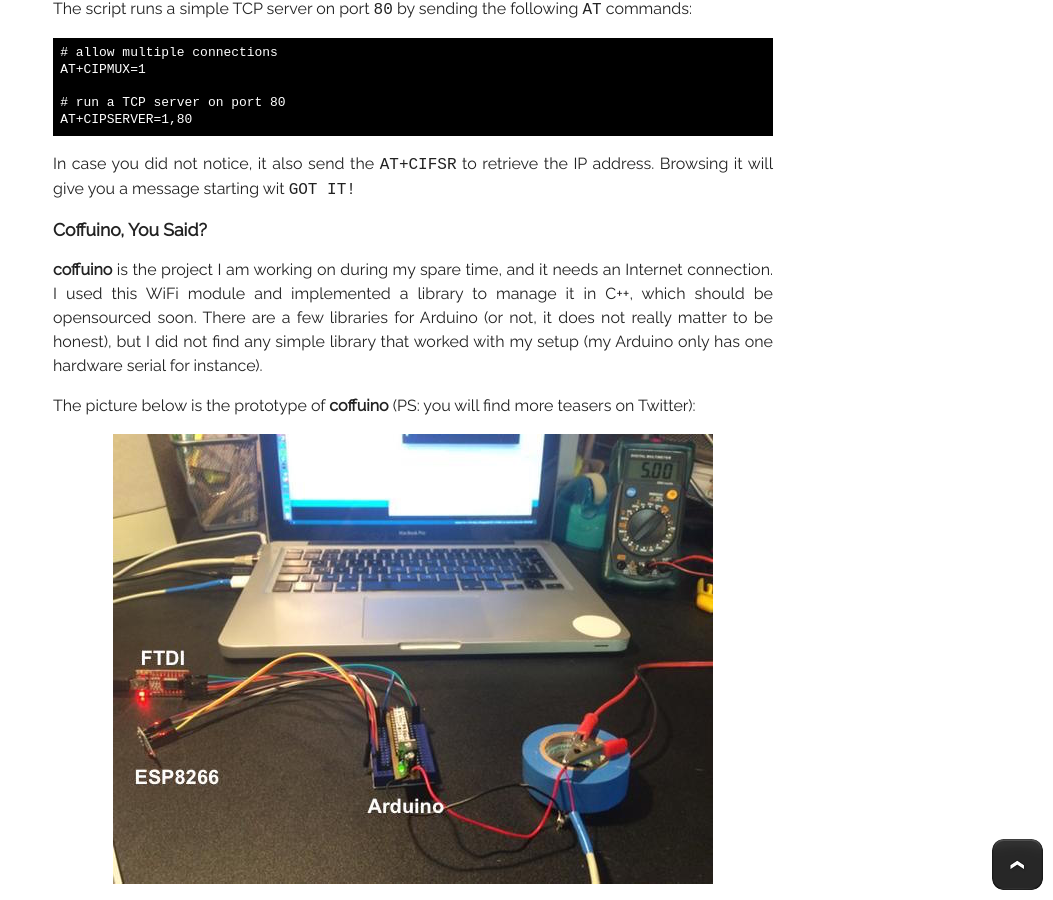
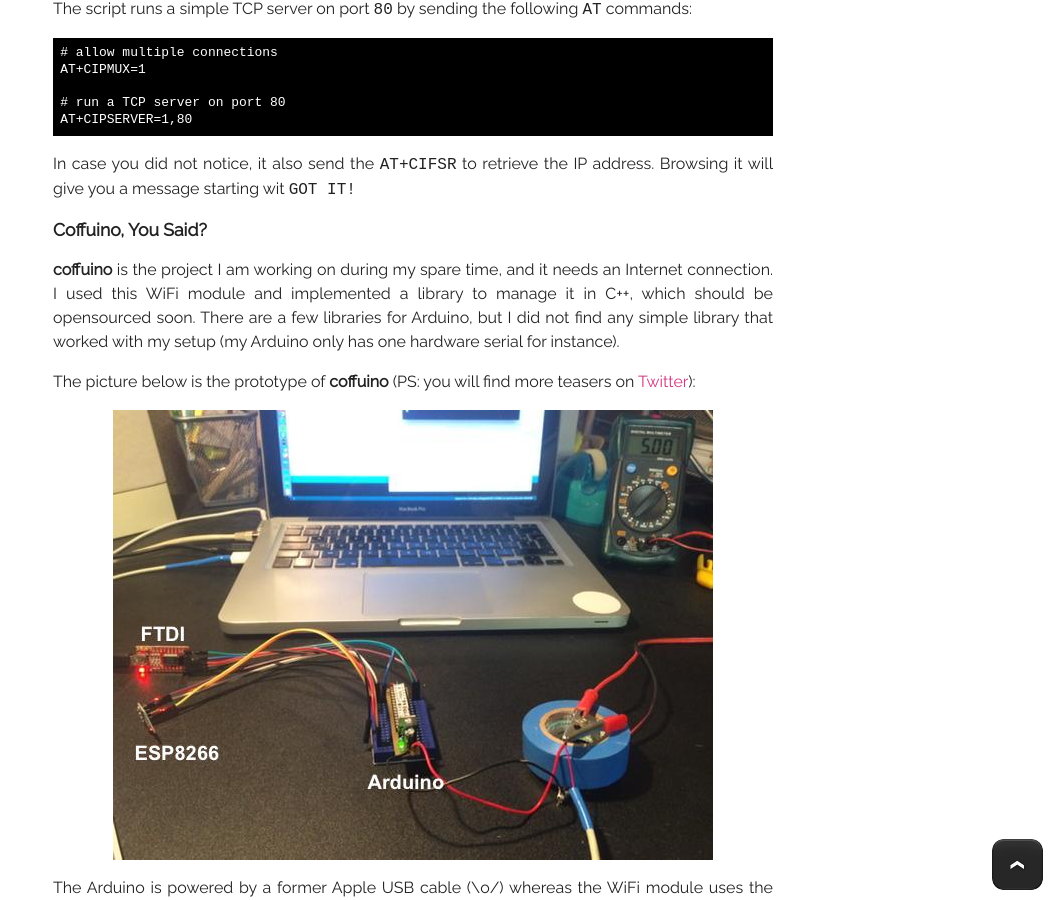
Before and after one commit to willdurand/willdurand.github.io, a Jekyll site: the page built from _posts/2015-03-17-playing-with-a-esp8266-wifi-module.markdown, in a window 1280 px wide and 900 px high, scrolled down 3642 px. Shown: the whole window, without its empty margins (227-1280 px from the left). Built offline with Jekyll 4.4.1, drawn with Linux system fonts in a browser that asks for light colours; nearby versions of some CDN libraries; Markdown is read by kramdown in place of the engine named in the settings; comment, search, counter and statistics services are not loaded.

Commit message:
Update 2015-03-17-playing-with-a-esp8266-wifi-module.markdown

```diff
--- a/_posts/2015-03-17-playing-with-a-esp8266-wifi-module.markdown
+++ b/_posts/2015-03-17-playing-with-a-esp8266-wifi-module.markdown
@@ -152,12 +152,11 @@ address. Browsing it will give you a message starting wit `GOT IT!`
 **coffuino** is the project I am working on during my spare time, and it needs
 an Internet connection. I used this WiFi module and implemented a library to
 manage it in C++, which should be opensourced soon.
-There are a few libraries for Arduino (or not, it does not really matter to be
-honest), but I did not find any simple library that worked with my setup (my
-Arduino only has one hardware serial for instance).
+There are a few libraries for Arduino, but I did not find any simple library
+that worked with my setup (my Arduino only has one hardware serial for instance).
 
 The picture below is the prototype of **coffuino** (PS: you will find more
-teasers on Twitter):
+teasers on [Twitter](https://twitter.com/couac)):
 
 ![](/images/posts/2015/esp/wiring.jpg)
 
```
